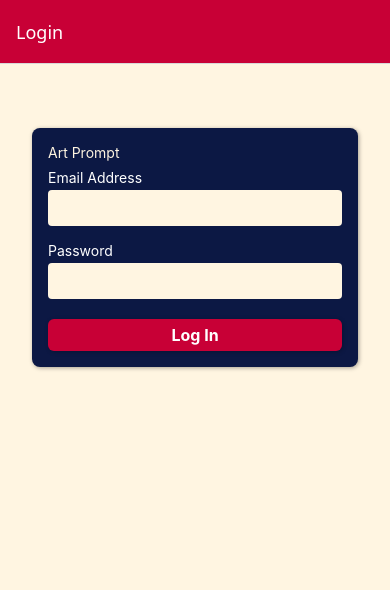
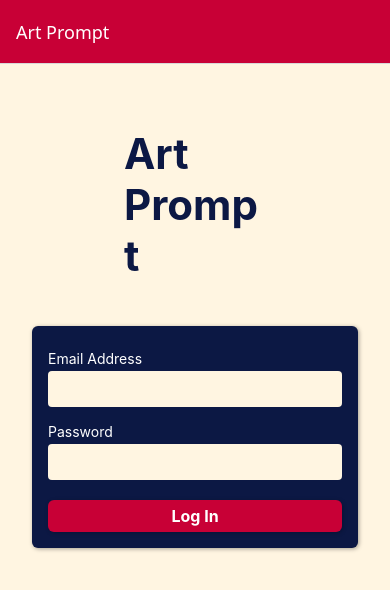
Before and after one commit to wizgurl101/art-prompt-mobile, a React Native app: screen / in a window 390 px wide. Shown: the top 590 px of the page. Built offline with nearby package versions, Linux system fonts and the light colour scheme.

Commit message:
add title

```diff
--- a/App.js
+++ b/App.js
@@ -1,7 +1,6 @@
 import { NavigationContainer } from "@react-navigation/native";
 import { createNativeStackNavigator } from "@react-navigation/native-stack";
 import { StatusBar } from "expo-status-bar";
-import { StyleSheet, Text, View } from "react-native";
 
 import LoginScreen from "./screens/LoginScreen";
 import PromptScreen from "./screens/PromptScreen";
@@ -18,7 +17,7 @@ function AuthStack() {
         contentStyle: { backgroundColor: Colors.primary100 },
       }}
     >
-      <Stack.Screen name="Login" component={LoginScreen} />
+      <Stack.Screen name="Art Prompt" component={LoginScreen} />
     </Stack.Navigator>
   );
 }
--- a/screens/LoginScreen.js
+++ b/screens/LoginScreen.js
@@ -35,25 +35,39 @@ function LoginScreen({ isLogin, onAuthenticate }) {
   }
 
   return (
-    <View style={styles.authContent}>
-      <Text style={{ color: Colors.primary100 }}>Art Prompt</Text>
+    <>
+      <View style={styles.title}>
+        <Text style={styles.titleText}>Art Prompt</Text>
+      </View>
+      <View style={styles.login}>
         <AuthForm
           isLogin={isLogin}
           onSubmit={submitHandler}
           credentialsInvalid={credentialsInvalid}
         />
       </View>
+    </>
   );
 }
 
 export default LoginScreen;
 
 const styles = StyleSheet.create({
-  authContent: {
+  title: {
     marginTop: 64,
     marginHorizontal: 32,
+  },
+  titleText: {
+    fontSize: 42,
+    fontWeight: "bold",
+    color: Colors.primary800,
+    marginHorizontal: 92,
+  },
+  login: {
+    marginTop: 45,
+    marginHorizontal: 32,
     padding: 16,
-    borderRadius: 8,
+    borderRadius: 6,
     backgroundColor: Colors.primary800,
     elevation: 2,
     shadowColor: "black",
```
Lines whose indentation alone changed are shown as unchanged.
